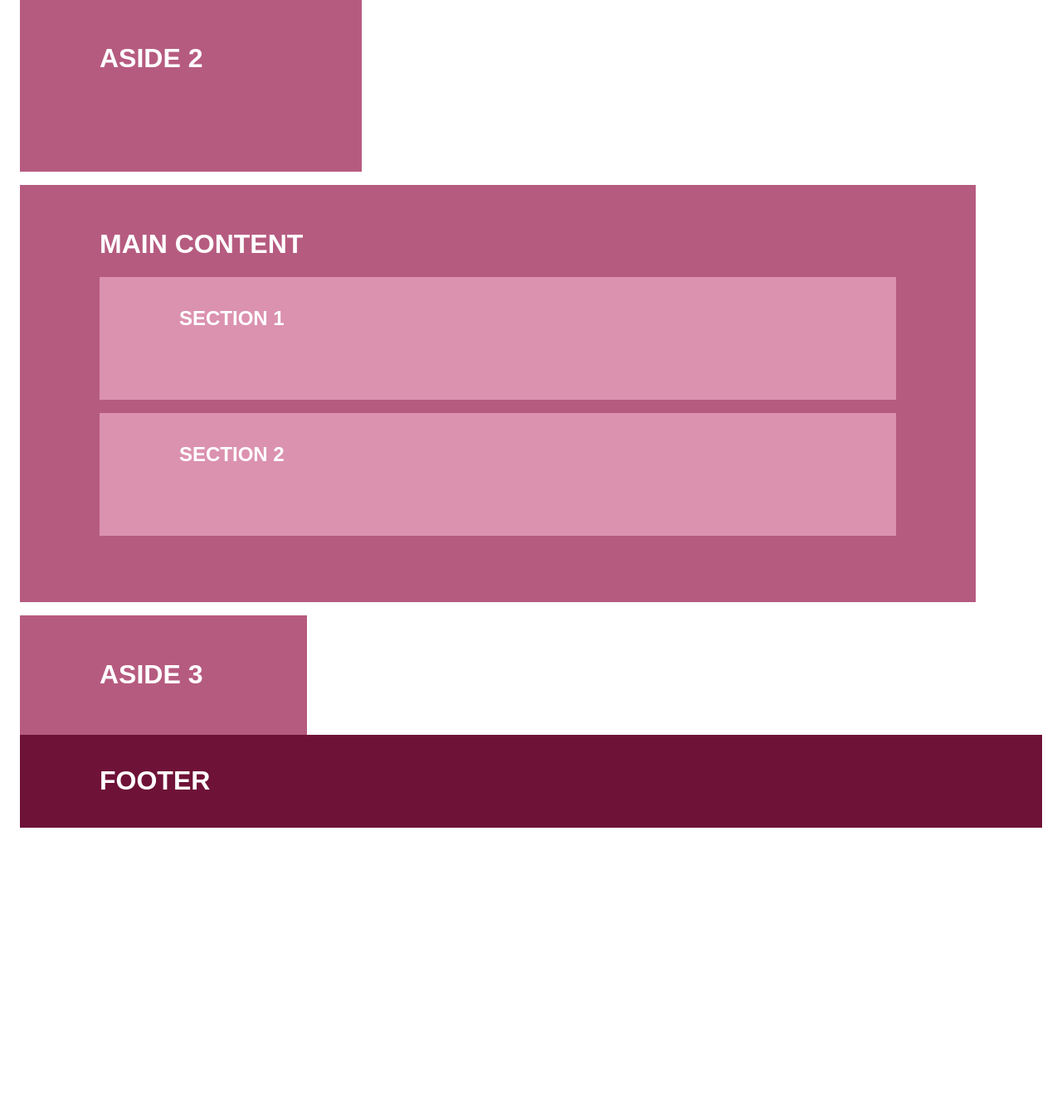
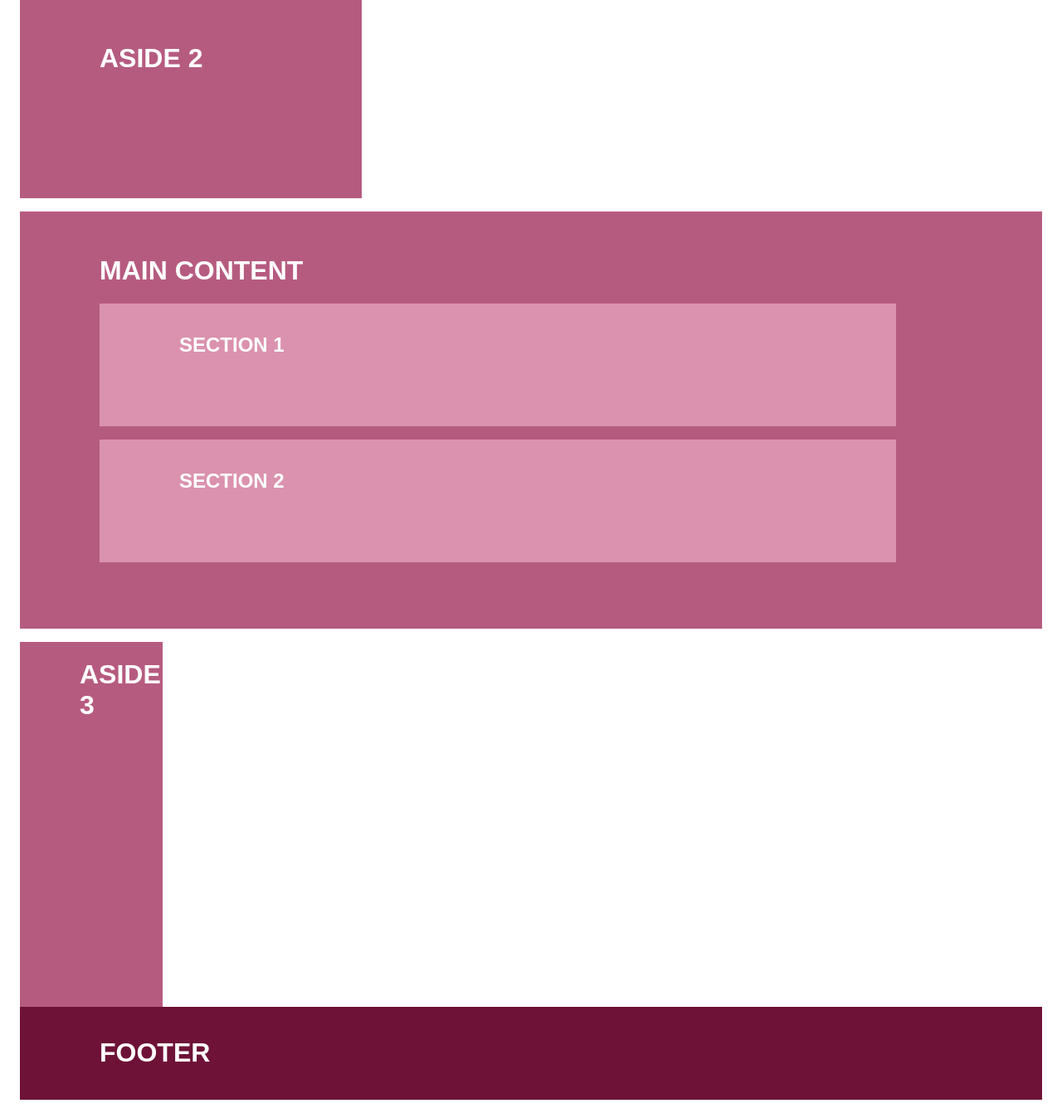
Before and after one commit to macedon-ps/Programs_repository, a PHP site: page /floatLayout.html in a window 1280 px wide. Shown: the part 465-1807 px from the top of the page at 83% size. Before the commit the page ends 1463 px from the top, so only its background shows below. Run offline with PHP 8.4, Linux system fonts and the light colour scheme.

Commit message:
add aside3 style

```diff
--- a/HTML/Homework/HW_3/floatLayout.css
+++ b/HTML/Homework/HW_3/floatLayout.css
@@ -29,21 +29,27 @@ body>div{
 }
 .aside2 {
     background: #b65b80;
-    padding: 2em 12em 6em 6em;
+    padding: 2em 12em 8em 6em;
     margin-bottom: 1em;
 }
 .main-center{
     background: #b65b80;
-    padding: 2em 6em 4em 6em;
+    padding: 2em 11em 4em 6em;
     width: 960px;
     margin-right: 1em;
     margin-bottom: 1em;
 }
 
 .aside-right{
+    float: left;
     background: #b65b80;
-    padding: 2em 6em;
-    width: 12.5%;
+    padding-left: 2em;
+    width: 140px;
+    height: 440px;
+}
+.aside-right h1{
+    display: block;
+    padding-left: 40px;
 }
 section{
     background: #db92af;
@@ -57,3 +63,6 @@ section{
 .clearfix{
     clear: both;
 }
+.symbol-color{
+    color: #b65b80;;
+}
```
